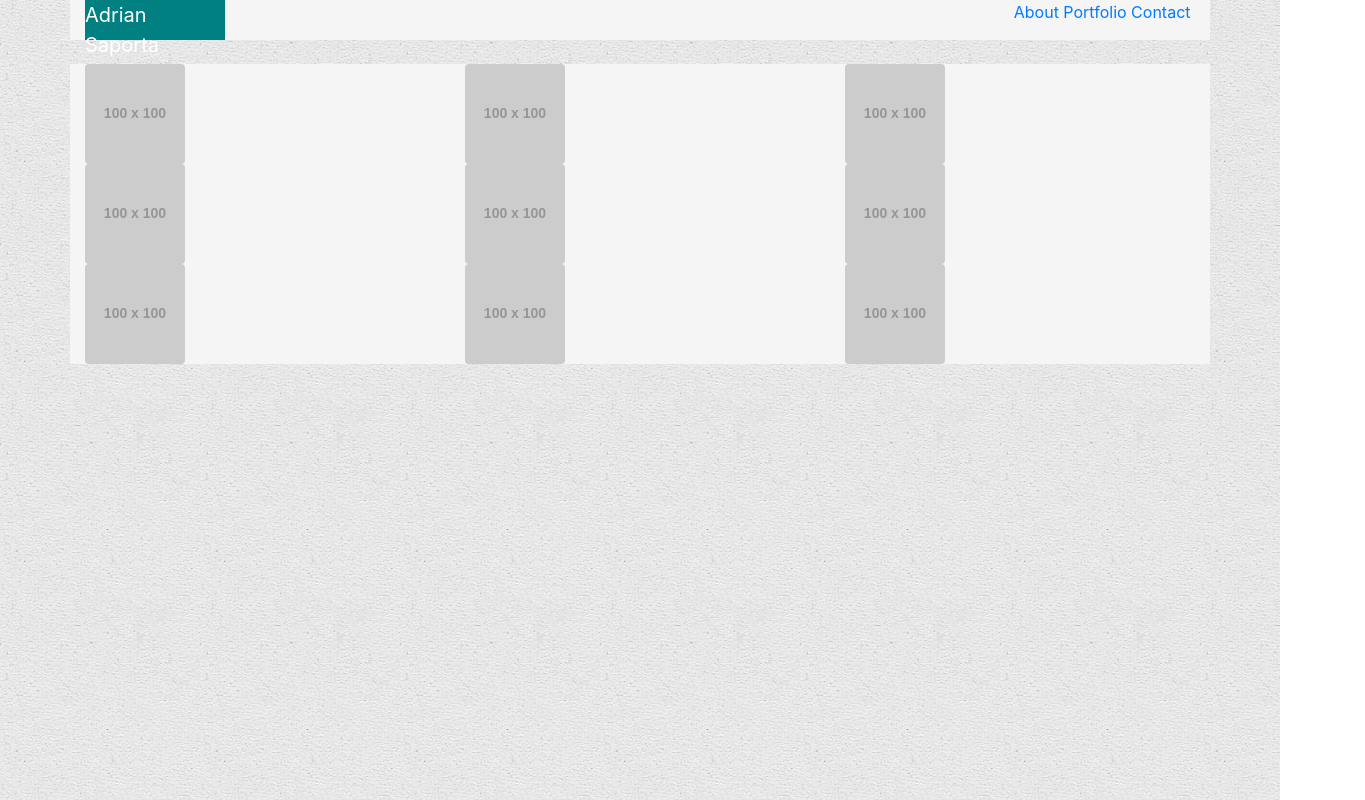
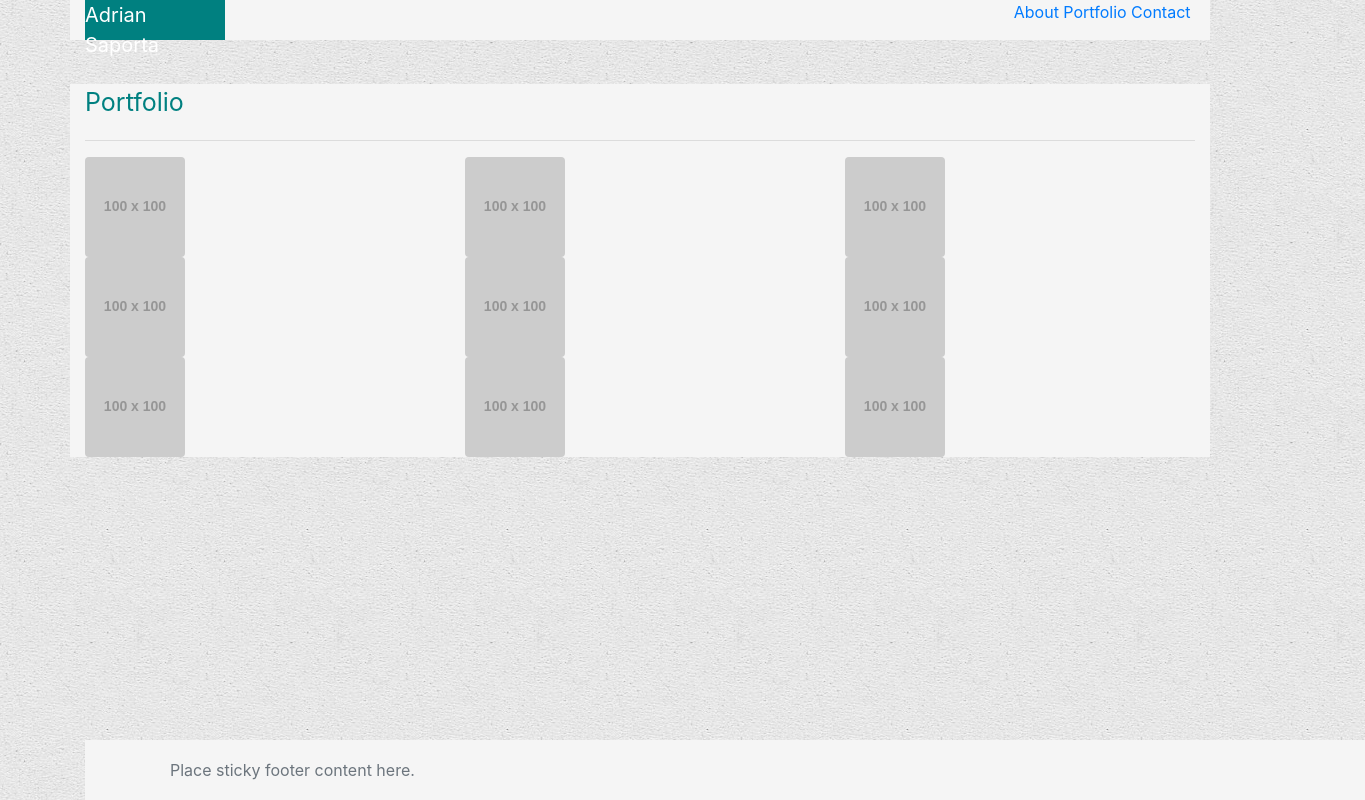
Before and after one commit to adriansap/HW-Unit-2, a plain HTML site: page portfolio.html in a window 1280 px wide. Shown: the whole page, 1365 px wide, since content can reach past the window. Drawn offline with nearby package versions, Linux system fonts and the light colour scheme; placeholder pictures from the web are drawn by us.

Commit message:
with bonus footer

```diff
--- a/portfolio.html
+++ b/portfolio.html
@@ -33,8 +33,20 @@
             </div>
         </div>
         <br>
+        <div class="row" id="row2">
+            <!--row2-->
+            <div class="col-md-3">
+                <div id="aboutme">Portfolio</div>
+            </div>
+        </div>
+        <div class="row">
+            <div class="col-md-12">
+                <hr>
+            </div>
+        </div>
 
         <div class="row">
+            <!--row3-->
             <div class="col-md-4">
                 <img src="http://www.placehold.it/100x100" class="rounded float-left" alt="...">
             </div>
@@ -72,7 +84,14 @@
                 <img src="http://www.placehold.it/100x100" class="rounded float-left" alt="...">
             </div>
         </div>
+
+        <footer class="footer">
+            <div class="container">
+                <span class="text-muted">Place sticky footer content here.</span>
+            </div>
+        </footer>
     </div>
+
 
 </body>
 
--- a/style.css
+++ b/style.css
@@ -13,7 +13,7 @@
 #aboutme {
     background-color:whitesmoke;
     color:teal;
-    height:40px;
+    height:60px;
     width:120px;
     font-size:25px;
 }
@@ -63,3 +63,13 @@ left:-30px; */
 #submitbutton {
     background-color:whitesmoke;
 }
+
+.footer {
+    position: absolute;
+    bottom: 0;
+    width: 100%;
+    height: 60px;
+    line-height: 60px;
+    background-color:
+    #f5f5f5;
+}
```
Also changed, not shown: contact.html (+6 -3 lines), index.html (+6 -3 lines).
